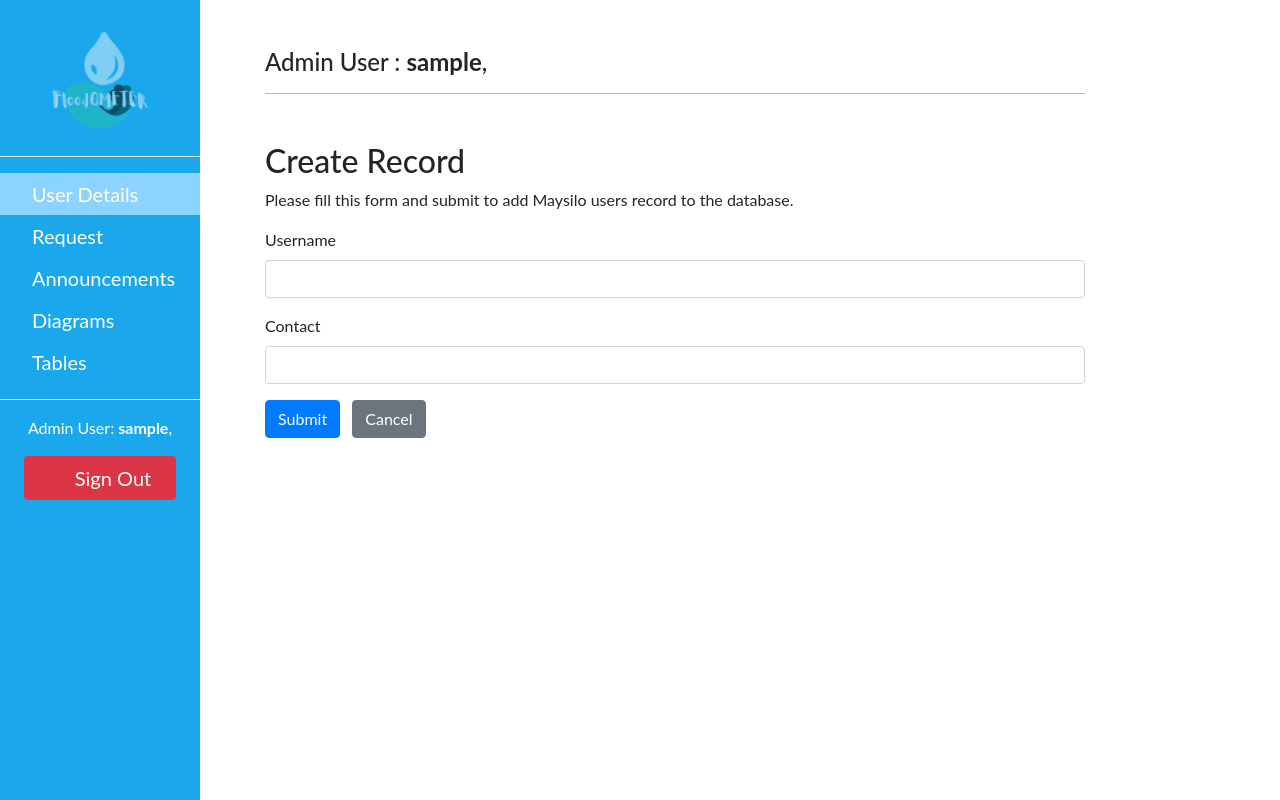
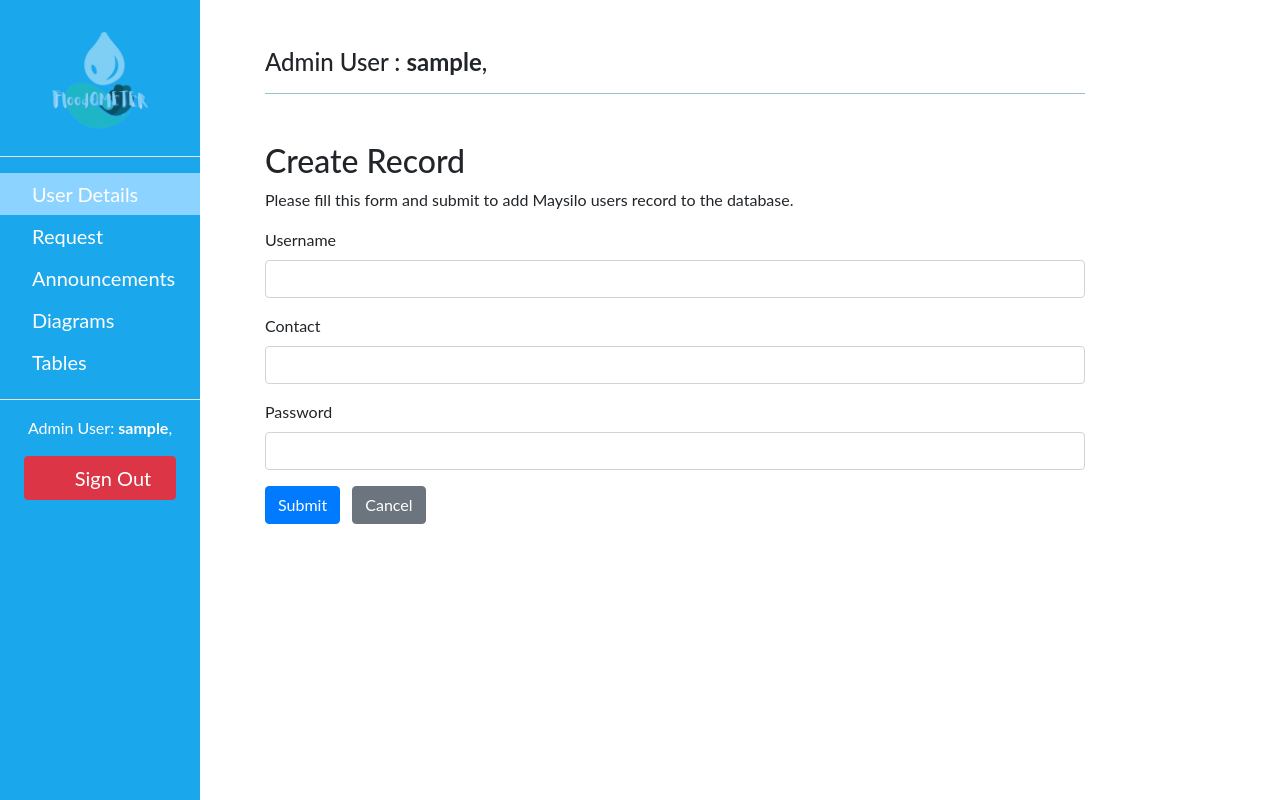
Before and after one commit to ercknard/MaysiloMeter, a PHP site: page /Admin/AdminDashboard/create.php in a window 1280 px wide. Run offline with PHP 8.4, Linux system fonts and the light colour scheme; the visitor is signed in with stand-in values (Sample User, id 1); data that the repository does not hold is empty.

Commit message:
Update create.php

```diff
--- a/Admin/AdminDashboard/create.php
+++ b/Admin/AdminDashboard/create.php
@@ -38,18 +38,28 @@ if($_SERVER["REQUEST_METHOD"] == "POST"){
         $contact = $input_contact;
     }
 
+    // Validate password
+    if(empty(trim($_POST["password"]))){
+        $password_err = "Please enter a password.";
+    } elseif(strlen(trim($_POST["password"])) < 6){
+        $password_err = "Password must have atleast 6 characters.";
+    } else{
+        $password = trim($_POST["password"]);
+    }
+
     // Check input errors before inserting in database
-    if(empty($username_err) && empty($contact_err)){
+    if(empty($username_err) && empty($contact_err) && empty($password_err)){
         // Prepare an insert statement
-        $sql = "INSERT INTO tblusers (username, contact) VALUES (?, ?)";
+        $sql = "INSERT INTO tblusers (username, contact, password) VALUES (?, ?, ?)";
 
         if($stmt = mysqli_prepare($link, $sql)){
             // Bind variables to the prepared statement as parameters
-            mysqli_stmt_bind_param($stmt, "ss", $param_username, $param_contact);
+            mysqli_stmt_bind_param($stmt, "sss", $param_username, $param_contact, $param_password);
 
             // Set parameters
             $param_username = $username;
             $param_contact = $contact;
+            $param_password = password_hash($password, PASSWORD_DEFAULT); // Creates a password hash
 
             // Attempt to execute the prepared statement
             if(mysqli_stmt_execute($stmt)){
@@ -175,6 +185,12 @@ body {
                             <input type="text" name="contact" class="form-control <?php echo (!empty($contact_err)) ? 'is-invalid' : ''; ?>" value="<?php echo $contact; ?>">
                             <span class="invalid-feedback"><?php echo $contact_err;?></span>
                         </div>
+                        </div>
+                            <div class="form-group">
+                            <label>Password</label>
+                            <input type="password" name="password" class="form-control <?php echo (!empty($password_err)) ? 'is-invalid' : ''; ?>" value="<?php echo $password; ?>">
+                            <span class="invalid-feedback"><?php echo $password_err; ?></span>
+                        </div>
                         <input type="submit" class="btn btn-primary" value="Submit">
                         <a href="Dashboardini.php" class="btn btn-secondary ml-2">Cancel</a>
                     </form>
```
